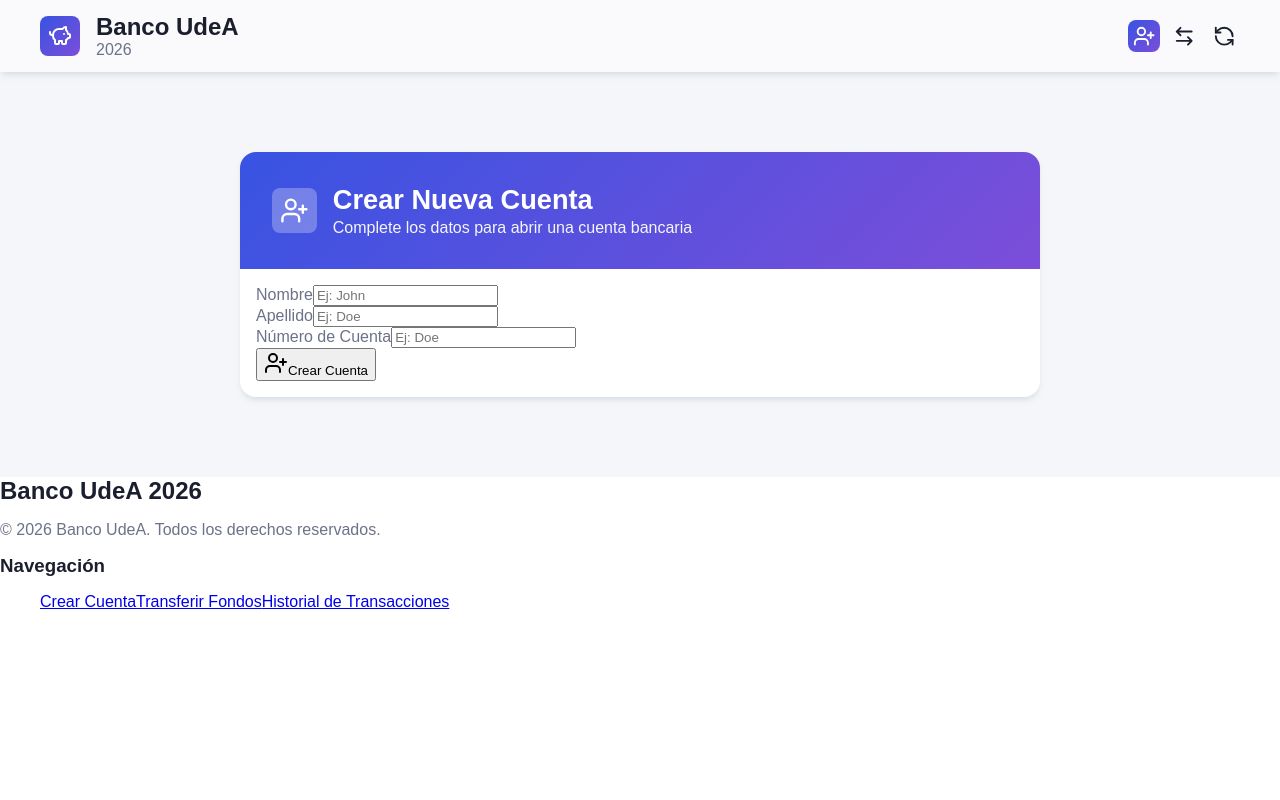
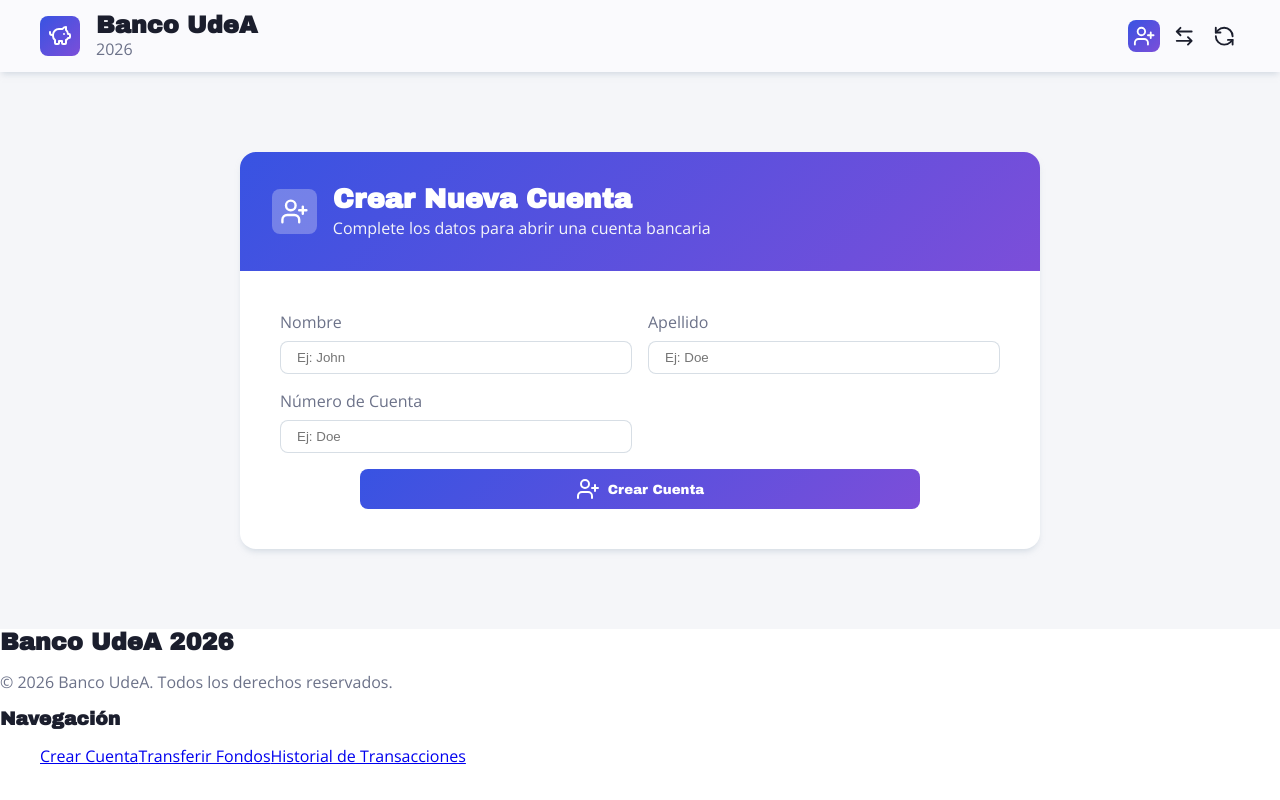
Before and after one commit to Isa-Bedoya-UdeA/Banco2026-SA-Lab1, a React (Vite) app: page / in a window 1280 px wide. Built offline with nearby package versions, Linux system fonts and the light colour scheme.

Commit message:
Create account basic styles

```diff
--- a/src/pages/TransferFound.jsx
+++ b/src/pages/TransferFound.jsx
@@ -30,6 +30,7 @@ const TransferFound = () => {
 						</div>
 					</section>
 					<form className="transferFound__body container__form">
+						<div className="transferFound__accounts">
 							<div className="form_group">
 								<label htmlFor="origin_account">
 									Cuenta de Origen
@@ -67,6 +68,7 @@ const TransferFound = () => {
 									id="receiver_account"
 								/>
 							</div>
+						</div>
 						<div className="form_group">
 							<label htmlFor="amount">Monto (USD)</label>
 							<input
--- a/src/pages/createAccountForm.css
+++ b/src/pages/createAccountForm.css
@@ -1,4 +1,27 @@
 .createAccount__header {
+	background: var(--primary-gradient);
+}
+
+.createAccount__body {
+	display: grid;
+	grid-template-columns: 1fr;
+	align-items: center;
+	gap: 1rem;
+}
+
+.form_group {
+	display: flex;
+	flex-direction: column;
+	gap: 0.5rem;
+}
+
+.form_group input {
+	border-radius: 0.5rem;
+	border: 1px solid var(--gray-dark);
+	padding: 0.5rem 1rem;
+}
+
+.createAccount button {
 	background: var(--primary-gradient);
 }
 
@@ -8,6 +31,16 @@
 
 /* Small Tablet */
 @media screen and (min-width: 700px) {
+	.createAccount__body {
+		grid-template-columns: 1fr 1fr;
+	}
+
+	button {
+		grid-column: 1 / -1;
+		width: 100%;
+		max-width: 35rem;
+		margin: 0 auto;
+	}
 }
 
 /* Big Tablet */
--- a/src/pages/transferFound.css
+++ b/src/pages/transferFound.css
@@ -1,4 +1,8 @@
 .transferFound__header {
+	background: var(--secondary-gradient);
+}
+
+.transferFound button {
 	background: var(--secondary-gradient);
 }
 
@@ -8,6 +12,11 @@
 
 /* Small Tablet */
 @media screen and (min-width: 700px) {
+	button {
+		width: 100%;
+		max-width: 35rem;
+		margin: 0 auto;
+	}
 }
 
 /* Big Tablet */
--- a/src/styles/_vars.css
+++ b/src/styles/_vars.css
@@ -1,3 +1,5 @@
+@import url("https://fonts.googleapis.com/css2?family=Archivo+Black&family=Open+Sans:ital,wght@0,300..800;1,300..800&display=swap");
+
 :root {
 	--primary-color: #3853e2;
 	--secondary-color: #7c4ed9;
@@ -31,6 +33,6 @@
 
 	--bg-blur: rgba(238, 237, 247, 0.3);
 
-	--title-font: sans-serif;
-	--text-font: sans-serif;
+	--title-font: "Archivo Black", sans-serif;
+	--text-font: "Open Sans", sans-serif;
 }
--- a/src/styles/global.css
+++ b/src/styles/global.css
@@ -81,7 +81,8 @@ main {
 		padding: 2rem;
 	}
 
-	.container__header {
+	.container__header,
+	.container__form {
 		padding: 1.5rem;
 	}
 }
@@ -97,12 +98,32 @@ main {
 		text-align: left;
 		padding: 2rem;
 	}
+
+	.container__form {
+		padding: 2rem;
+	}
+}
+
+button {
+	border-radius: 0.5rem;
+	border: none;
+	padding: 0.5rem 1rem;
+	display: flex;
+	justify-content: center;
+	align-items: center;
+	gap: 0.5rem;
+	font-family: var(--title-font);
+	color: var(--white);
 }
 
 /* Big Tablet */
 @media screen and (min-width: 900px) {
 	main {
 		padding: 4rem;
+	}
+
+	.container__form {
+		padding: 2.5rem;
 	}
 }
 
```
Lines whose indentation alone changed are shown as unchanged.
